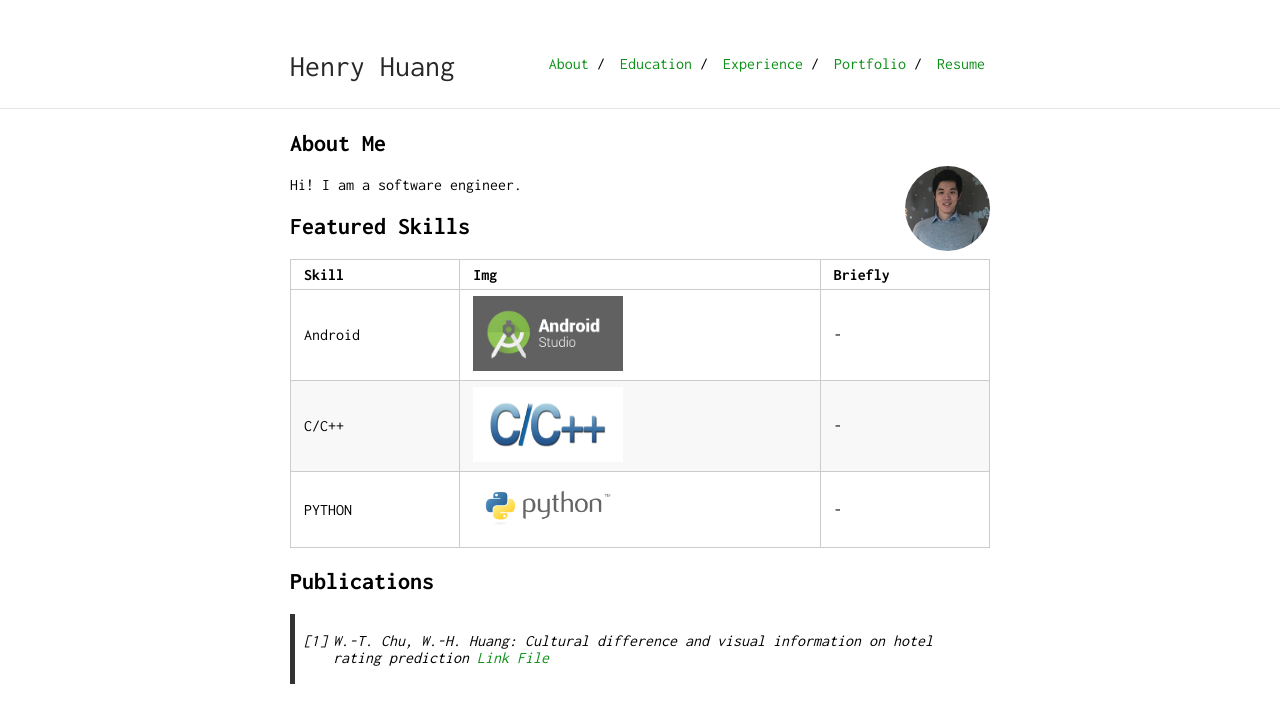
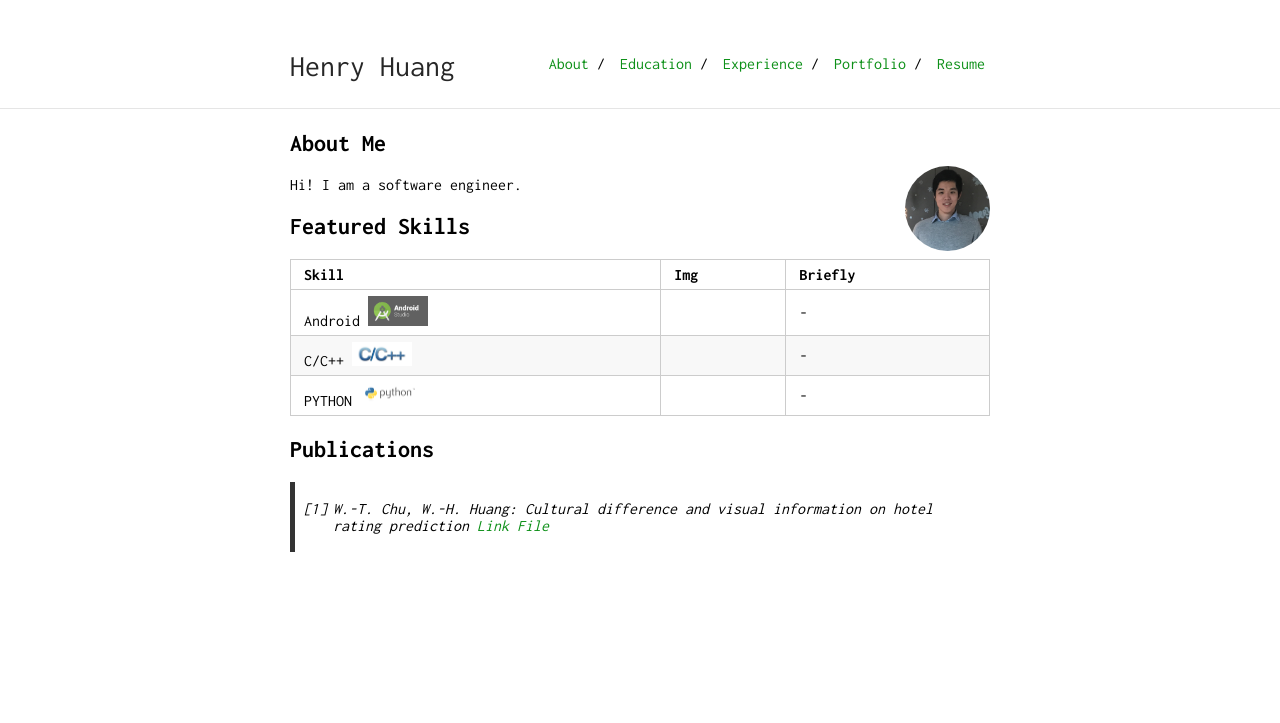
Before and after one commit to henry0726/henry0726.github.io, a Jekyll site: the page built from index.md, in a window 1280 px wide. Shown: the top 723 px of the page. Built offline with Jekyll 4.4.1, drawn with Linux system fonts in a browser that asks for light colours; our own code applies the rules of GitHub Pages for plain Markdown files.

Commit message:
Update index.md

```diff
--- a/index.md
+++ b/index.md
@@ -14,9 +14,9 @@ Hi! I am a software engineer.
 
 Skill | Img | Briefly
 -----|-------|--------
-Android | <img src="android-studio-logo.png" style="width:150px;height:75px;"/>  | -
-C/C++ | <img src="C and C++.jpg" style="width:150px;height:75px;"/>| -
-PYTHON | <img src="python-logo.png" style="width:150px;height:60px;"/> | -
+Android <img src="android-studio-logo.png" style="width:60px;height:30px;"/>| | -
+C/C++ <img src="C and C++.jpg" style="width:60px;height:24px;"/>| | -
+PYTHON <img src="python-logo.png" style="width:60px;height:24px;"/>|  | -
 
 ## Publications
 
```
